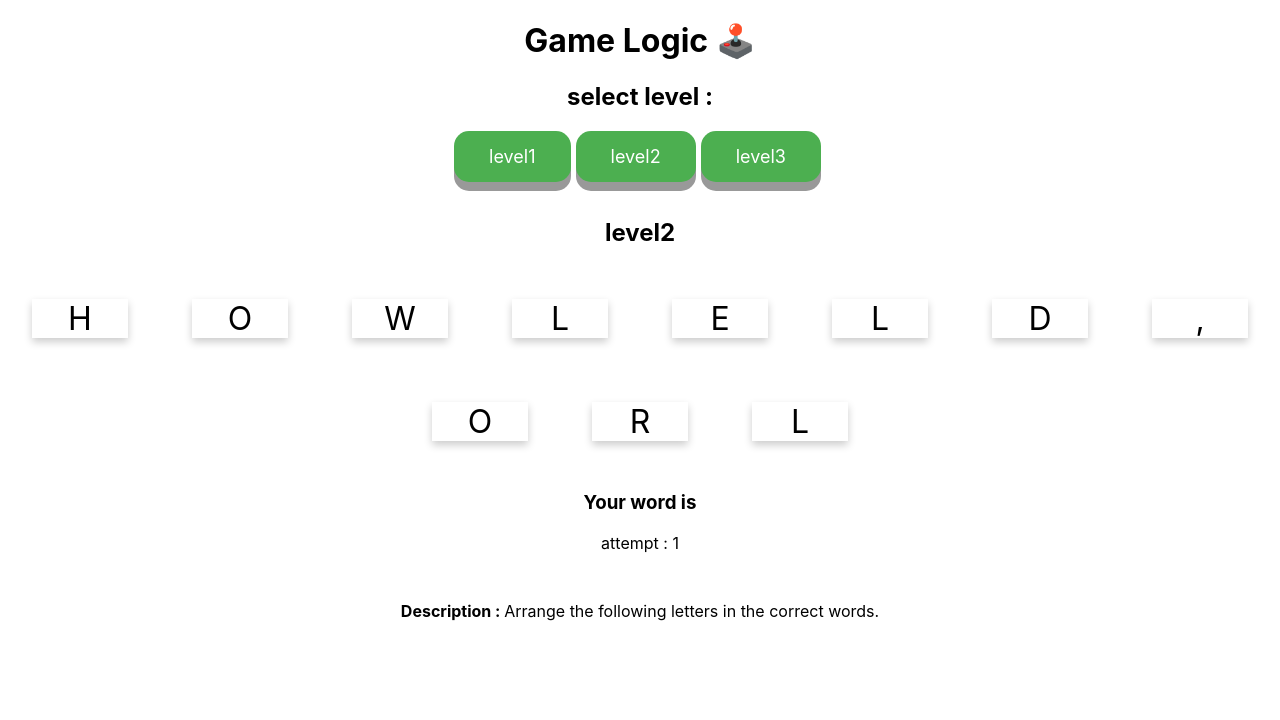
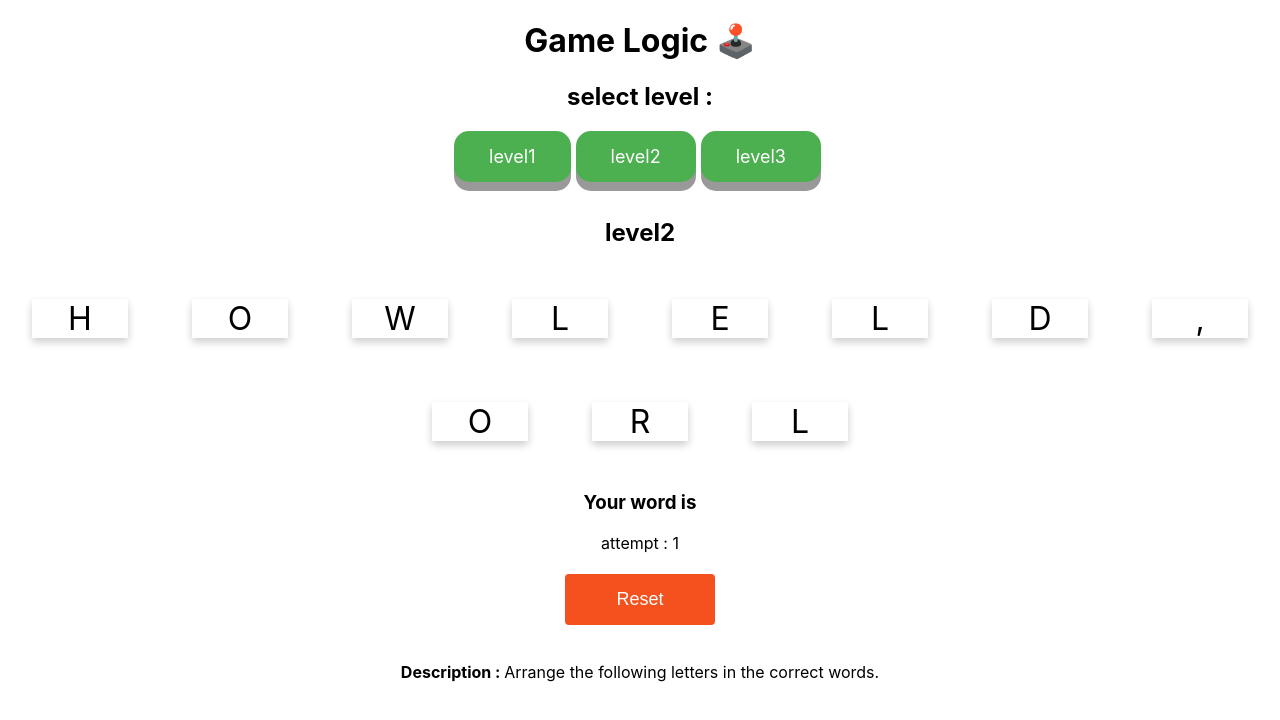
Before and after one commit to nuchnachaphonchoto/lab-react, a React (Create React App) app: page /level2 in a window 1280 px wide. Shown: the top 720 px of the page. Built offline with nearby package versions, Linux system fonts and the light colour scheme.

Commit message:
commit 5 : add Reset button

```diff
--- a/src/App.css
+++ b/src/App.css
@@ -40,3 +40,43 @@
   box-shadow: 0 5px #666;
   transform: translateY(4px);
 }
+
+.reset {
+  display: inline-block;
+  border-radius: 4px;
+  background-color: #f4511e;
+  border: none;
+  color: #FFFFFF;
+  text-align: center;
+  font-size: 18px;
+  padding: 15px;
+  width: 150px;
+  transition: all 0.5s;
+  cursor: pointer;
+  margin: 5px;
+}
+
+.reset span {
+  cursor: pointer;
+  display: inline-block;
+  position: relative;
+  transition: 0.5s;
+}
+
+.reset span:after {
+  content: '↻';
+  position: absolute;
+  opacity: 0;
+  top: 0;
+  left: -20px;
+  transition: 0.5s;
+}
+
+.reset:hover span {
+  padding-left: 25px;
+}
+
+.reset:hover span:after {
+  opacity: 1;
+  left: 0;
+}
--- a/src/WordCard.js
+++ b/src/WordCard.js
@@ -17,6 +17,7 @@ const prepareStateFromWord = (given_word) => {
 export default function WordCard(props){
 
     const[state, setState] = useState(prepareStateFromWord(props.value))
+    const reset = () => window.location.reload();
 
     const activationHandler = c => {
 
@@ -46,7 +47,7 @@ export default function WordCard(props){
                 <h3>Your word is</h3>
                 <p>{state.guess}</p>
                 <p>attempt : {state.attempt}</p>
-
+                <button class="reset" onClick={reset}><span> Reset  </span></button>
             </div>
         </div>
     );
```
